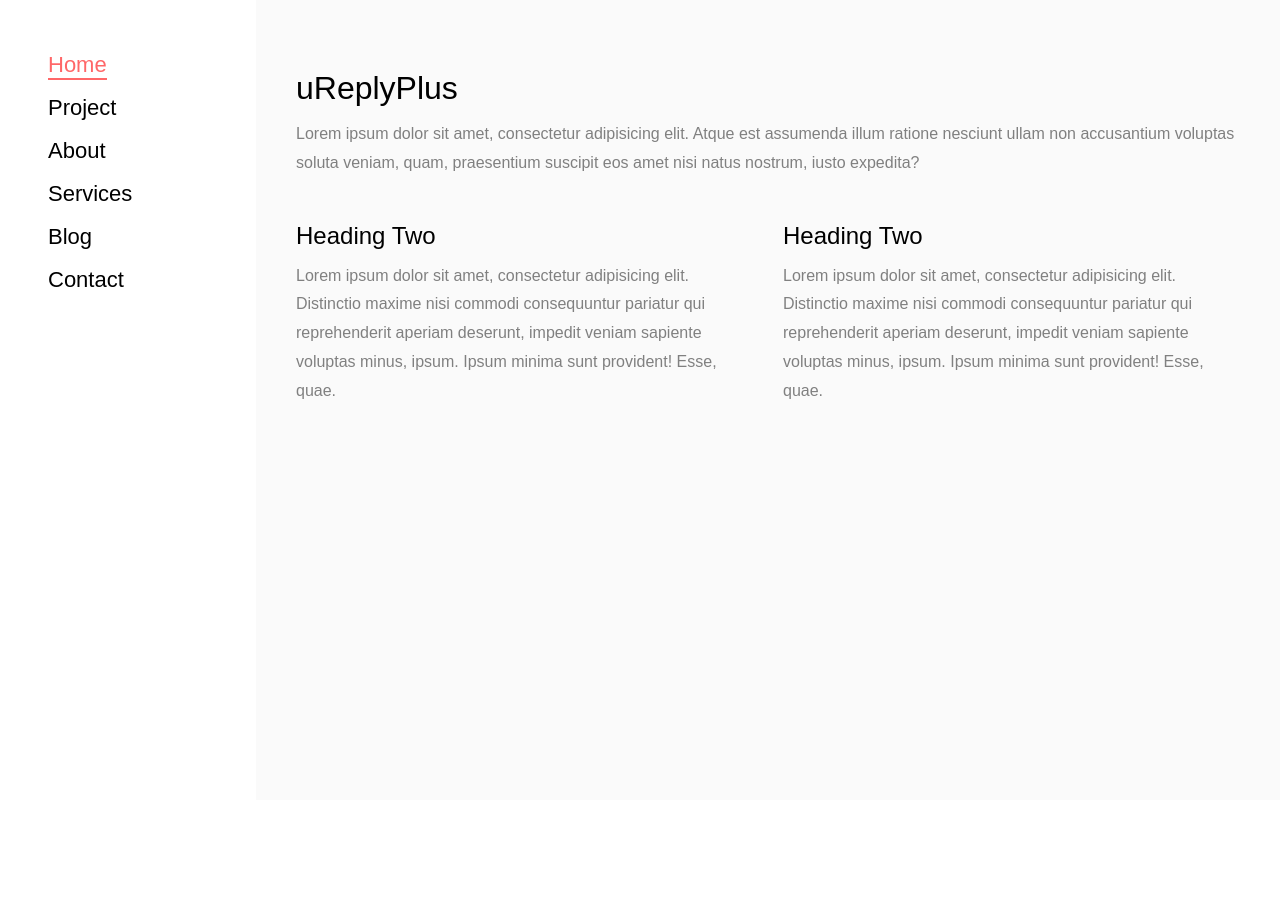
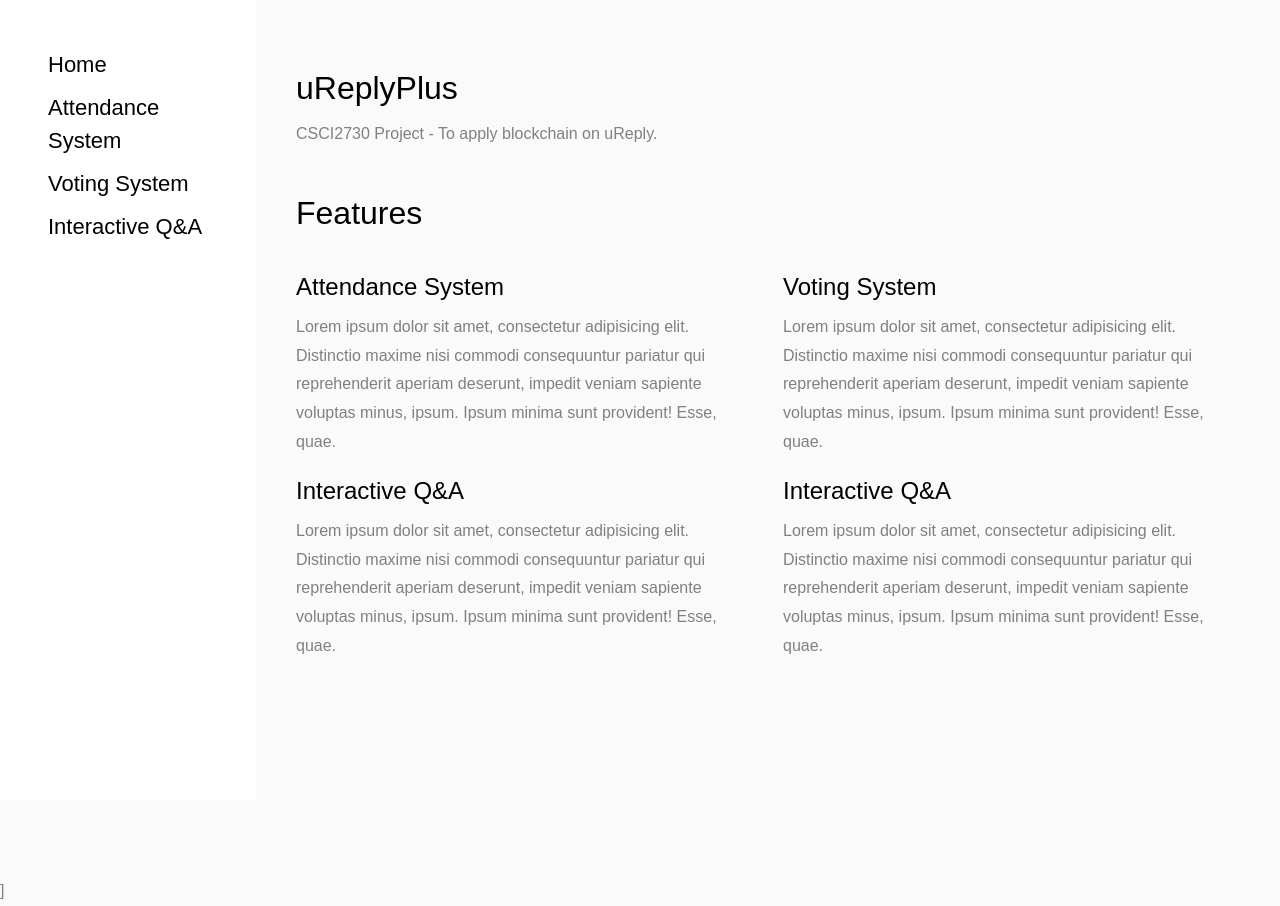
Before and after one commit to duenng/csci2730_project_fall_2023, a Django app: template uReplyPlus/myapp/templates/home.html in a window 1280 px wide. Before the commit the page ends 399 px from the top, so only its background shows below. Run offline with Django 5.2, Linux system fonts and the light colour scheme; the template is opened without the code that fills it, so the values that code supplies are empty; some libraries are stand-ins or nearby versions.

Commit message:
added routes

```diff
--- a/uReplyPlus/myapp/templates/base.html
+++ b/uReplyPlus/myapp/templates/base.html
@@ -2,7 +2,7 @@
 {% load static %}
 <html lang="en">
   <head>
-  	<title>uReplyPlus</title>
+  	<title>{%block title%}uReplyPlus{%endblock%}</title>
     <meta charset="utf-8">
     <meta name="viewport" content="width=device-width, initial-scale=1, shrink-to-fit=no">
 
@@ -19,38 +19,16 @@
 		<aside id="colorlib-aside" role="complementary" class="js-fullheight">
 			<nav id="colorlib-main-menu" role="navigation">
 				<ul>
-					<li class="colorlib-active"><a href="#">Home</a></li>
-					<li><a href="#">Project</a></li>
-					<li><a href="#">About</a></li>
-					<li><a href="#">Services</a></li>
-					<li><a href="#">Blog</a></li>
-					<li><a href="#">Contact</a></li>
+					<li {% if request.path == '/home' %}class="colorlib-active"{% endif %}><a href="/home">Home</a></li>
+					<li {% if request.path == '/attendance' %}class="colorlib-active"{% endif %}><a href="attendance">Attendance System</a></li>
+					<li {% if request.path == '/vote' %}class="colorlib-active"{% endif %}><a href="vote">Voting System</a></li>
+					<li {% if request.path == '/qa' %}class="colorlib-active"{% endif %}><a href="qa">Interactive Q&A</a></li>
 				</ul>
 			</nav>
-		</aside> <!-- END COLORLIB-ASIDE -->
-
-		<div id="colorlib-main">
-			<section class="ftco-section pt-4 mb-5 ftco-intro">
-				<div class="container-fluid px-3 px-md-0">
-					<div class="row">
-						<div class="col-md-12 mb-4">
-							<h1 class="h2">uReplyPlus</h1>
-							<p>Lorem ipsum dolor sit amet, consectetur adipisicing elit. Atque est assumenda illum ratione nesciunt ullam non accusantium voluptas soluta veniam, quam, praesentium suscipit eos amet nisi natus nostrum, iusto expedita?</p>
-						</div>
-						<div class="col-md-6">
-							<h2 class="h4">Heading Two</h2>
-							<p>Lorem ipsum dolor sit amet, consectetur adipisicing elit. Distinctio maxime nisi commodi consequuntur pariatur qui reprehenderit aperiam deserunt, impedit veniam sapiente voluptas minus, ipsum. Ipsum minima sunt provident! Esse, quae.</p>
-						</div>
-						<div class="col-md-6">
-							<h2 class="h4">Heading Two</h2>
-							<p>Lorem ipsum dolor sit amet, consectetur adipisicing elit. Distinctio maxime nisi commodi consequuntur pariatur qui reprehenderit aperiam deserunt, impedit veniam sapiente voluptas minus, ipsum. Ipsum minima sunt provident! Esse, quae.</p>
-						</div>
-					</div>
-				</div>
-			</section>
-		</div><!-- END COLORLIB-MAIN -->
-	</div><!-- END COLORLIB-PAGE -->
-
+		</aside>
+		{% block content %}
+		{% endblock %}
+	</div>]
 	</section>
 
 	<script src="{% static 'base_js/jquery.min.js' %}"></script>
--- a/uReplyPlus/myapp/templates/home.html
+++ b/uReplyPlus/myapp/templates/home.html
@@ -1,2 +1,34 @@
 {% extends "base.html"%}
-{% load static %}
+{% block content %}
+    <div id="colorlib-main">
+        <section class="ftco-section pt-4 mb-5 ftco-intro">
+            <div class="container-fluid px-3 px-md-0">
+                <div class="row">
+                    <div class="col-md-12 mb-4">
+                        <h1 class="h2">uReplyPlus</h1>
+                        <p>CSCI2730 Project - To apply blockchain on uReply.</p>
+                    </div>
+                    <div class="col-md-12 mb-4">
+                        <h1 class="h2">Features</h1>
+                    </div>
+                    <div class="col-md-6">
+                        <h2 class="h4">Attendance System</h2>
+                        <p>Lorem ipsum dolor sit amet, consectetur adipisicing elit. Distinctio maxime nisi commodi consequuntur pariatur qui reprehenderit aperiam deserunt, impedit veniam sapiente voluptas minus, ipsum. Ipsum minima sunt provident! Esse, quae.</p>
+                    </div>
+                    <div class="col-md-6">
+                        <h2 class="h4">Voting System</h2>
+                        <p>Lorem ipsum dolor sit amet, consectetur adipisicing elit. Distinctio maxime nisi commodi consequuntur pariatur qui reprehenderit aperiam deserunt, impedit veniam sapiente voluptas minus, ipsum. Ipsum minima sunt provident! Esse, quae.</p>
+                    </div>
+                    <div class="col-md-6">
+                        <h2 class="h4">Interactive Q&A</h2>
+                        <p>Lorem ipsum dolor sit amet, consectetur adipisicing elit. Distinctio maxime nisi commodi consequuntur pariatur qui reprehenderit aperiam deserunt, impedit veniam sapiente voluptas minus, ipsum. Ipsum minima sunt provident! Esse, quae.</p>
+                    </div>
+                    <div class="col-md-6">
+                        <h2 class="h4">Interactive Q&A</h2>
+                        <p>Lorem ipsum dolor sit amet, consectetur adipisicing elit. Distinctio maxime nisi commodi consequuntur pariatur qui reprehenderit aperiam deserunt, impedit veniam sapiente voluptas minus, ipsum. Ipsum minima sunt provident! Esse, quae.</p>
+                    </div>
+                </div>
+            </div>
+        </section>
+    </div>
+{%endblock%}
--- a/uReplyPlus/myapp/urls.py
+++ b/uReplyPlus/myapp/urls.py
@@ -2,5 +2,9 @@ from django.urls import path
 from . import views
 
 urlpatterns = [
-    path("", views.home, name="home")
+    path("", views.root, name="root"),
+    path("home", views.home, name="home"),
+    path("attendance", views.attendance, name="attendance"),
+    path("qa", views.qa, name="qa"),
+    path("vote", views.vote, name="vote"),
 ]
```
Also changed, not shown: uReplyPlus/myapp/templates/attendance.html (added, +15 -0 lines), uReplyPlus/myapp/templates/qa.html (added, +15 -0 lines), uReplyPlus/myapp/templates/vote.html (added, +15 -0 lines), uReplyPlus/myapp/views.py (+13 -1 lines).
